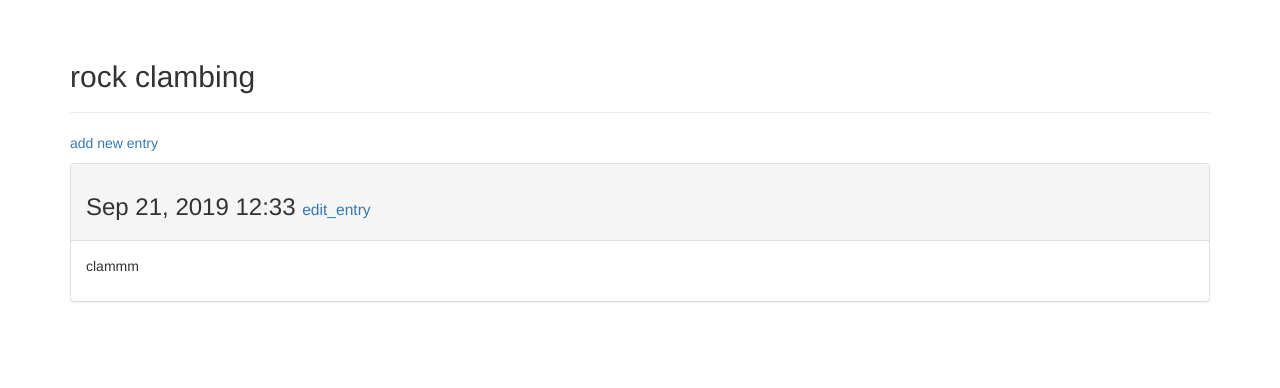
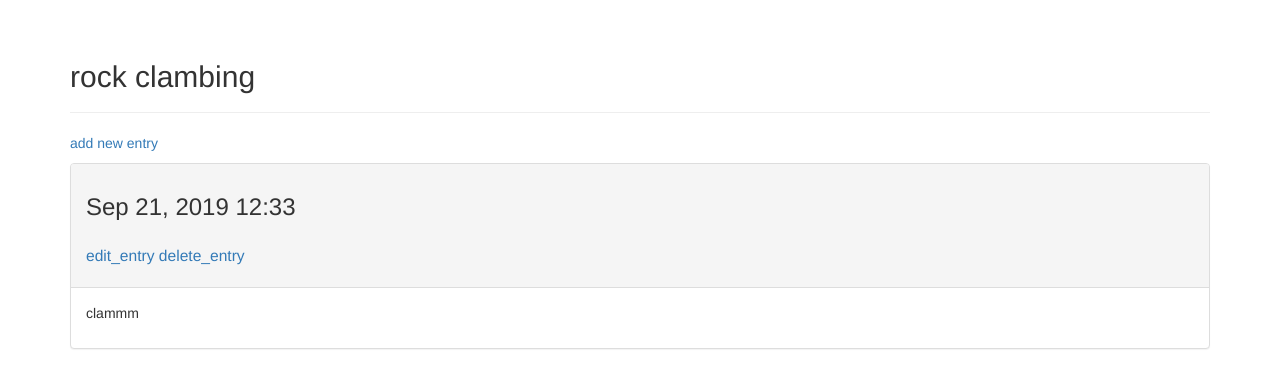
Before and after one commit to linzhongkai/learning_log, a Django app: page /topics/2/ in a window 1280 px wide. Shown: the part 51-439 px from the top of the page. Run offline with Django 3.2, Linux system fonts and the light colour scheme; a user stored in the database is signed in; data comes from the database, SQL or seed files in the repository; both versions use the stored data as it was after the commit; some libraries are stand-ins or nearby versions.

Commit message:
add delete

```diff
--- a/learning_logs/templates/learning_logs/new_entry.html
+++ b/learning_logs/templates/learning_logs/new_entry.html
@@ -6,7 +6,6 @@
     Add a new entry:
 </h2>
 {% endblock header %}
-
 
 
 {% block content %}
--- a/learning_logs/templates/learning_logs/topic.html
+++ b/learning_logs/templates/learning_logs/topic.html
@@ -16,11 +16,17 @@
   <div class="panel-heading">
     <h3>
       {{ entry.date_added|date:'M d, Y H:i' }}
+    </h3>
+    <h3>
       <small>
         <a href="{% url 'learning_logs:edit_entry' entry.id %}">edit_entry</a>
       </small>
+      <small>
+        <a href="{% url 'learning_logs:delete_entry' entry.id %}">delete_entry</a>
+      </small>
     </h3>
   </div>
+
   <div class="panel-body">
     {{ entry.text|linebreaks }}
   </div>
--- a/learning_logs/urls.py
+++ b/learning_logs/urls.py
@@ -8,6 +8,5 @@ urlpatterns = [
     url(r'^new_topic/$', views.new_topic, name='new_topic'),
     url(r'^new_entry/(?P<topic_id>\d+)/$', views.new_entry, name='new_entry'),
     url(r'^edit_entry/(?P<entry_id>\d+)/$', views.edit_entry, name='edit_entry'),
-
-
+    url(r'^delete_entry/(?P<delete_id>\d+)/$', views.delete_entry, name='delete_entry'),
 ]
--- a/learning_logs/views.py
+++ b/learning_logs/views.py
@@ -73,3 +73,17 @@ def edit_entry(request, entry_id):
             return HttpResponseRedirect(reverse('learning_logs:topic', args=[topic.id]))
     context = {'entry':entry, 'topic':topic, 'form':form}
     return render(request, 'learning_logs/edit_entry.html',context)
+
+@login_required
+def delete_entry(request, delete_id):
+    entry = Entry.objects.get(id=delete_id)
+    topic = entry.topic
+    if topic.owner != request.user:
+        raise Http404
+
+    if request.method != 'POST':
+        entry.delete()
+    else:
+        pass
+    context = {'entry':entry, 'topic':topic}
+    return render(request, 'learning_logs/delete_entry.html',context)
```
Also changed, not shown: learning_logs/templates/learning_logs/delete_entry.html (added, +16 -0 lines), db.sqlite3, learning_logs/forms.py (line endings or trailing spaces), readme.txt, 3 other files.
